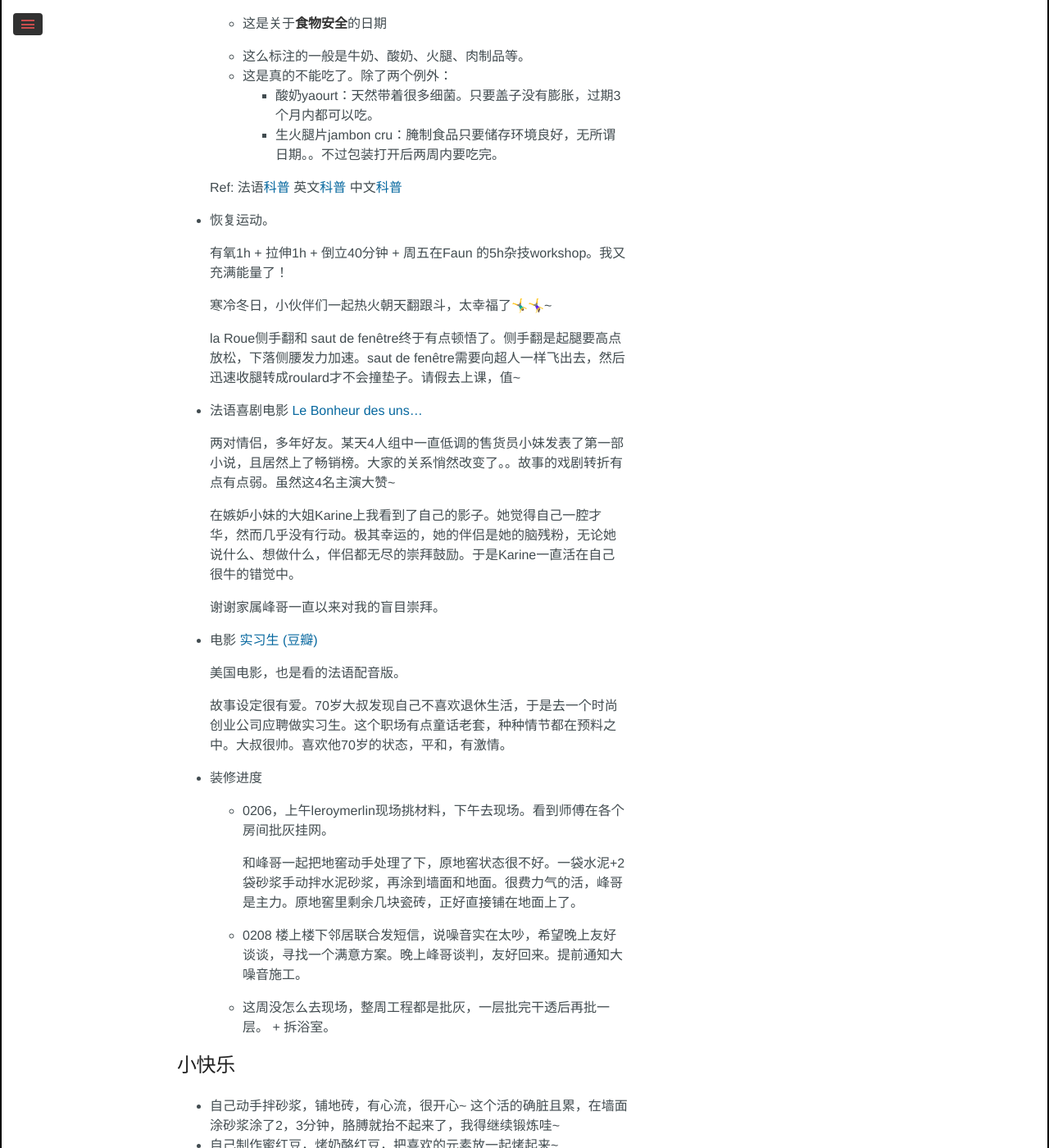
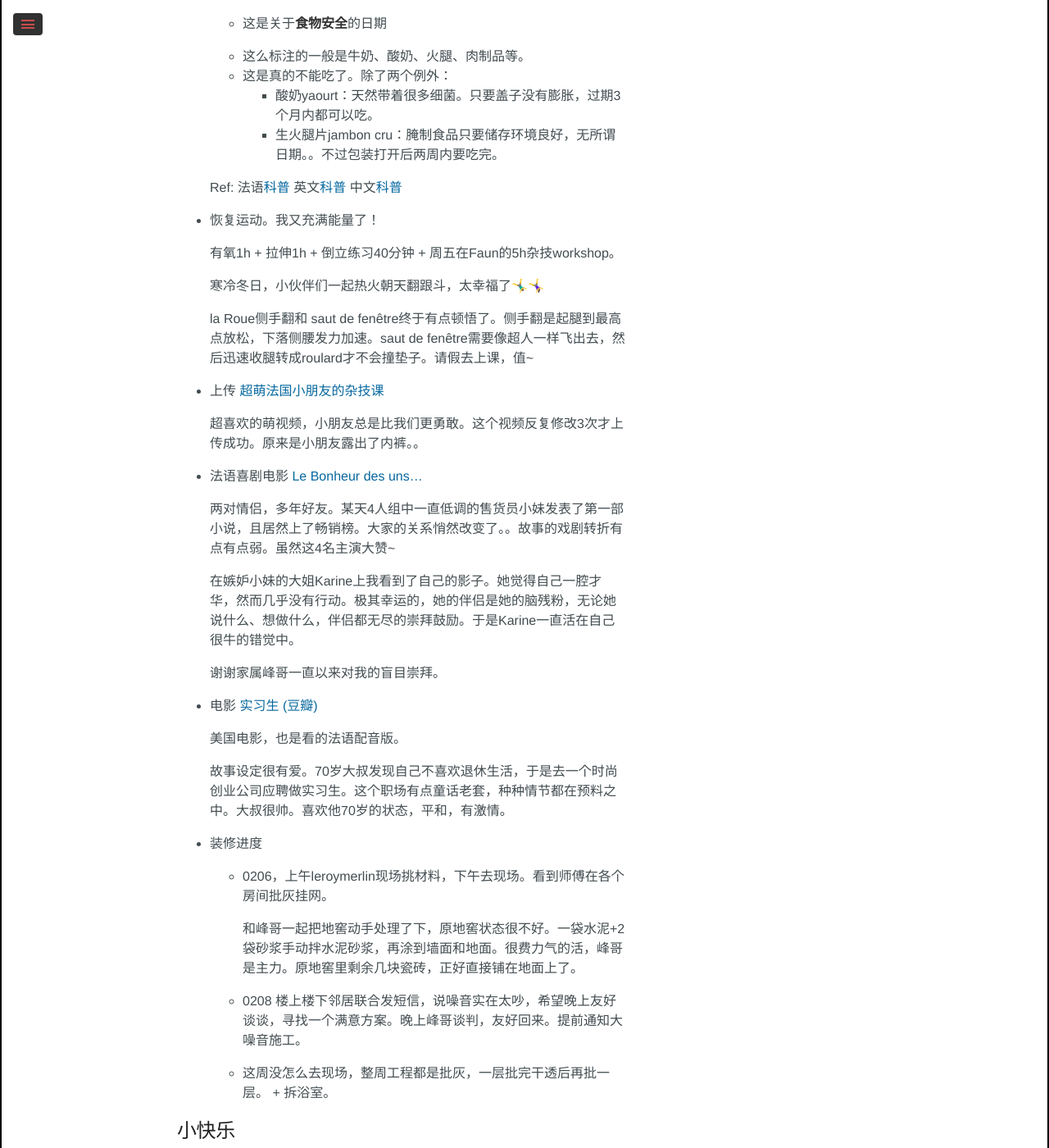
Before and after one commit to ericazhan/ericazhan.github.io, a Jekyll site: the page built from _posts/2021-02-12-weekly.md, in a window 1280 px wide and 1400 px high, scrolled down 1254 px. Shown: the whole window at 82% size. Built offline with Jekyll 4.4.1, drawn with Linux system fonts in a browser that asks for light colours; some web fonts are replaced; comment, search, counter and statistics services are not loaded; some of the changed text lies outside the part shown.

Commit message:
🤸‍♀️ UPDATE:

```diff
--- a/_posts/2021-02-12-weekly.md
+++ b/_posts/2021-02-12-weekly.md
@@ -6,7 +6,7 @@ description: "每周的点滴输出"
 tags: [习惯,周记]
 ---
 
-第十二篇周记。春节快乐~  拌砂浆 + 食物反浪费 + 杂技stage
+第十二篇周记。春节快乐~~  拌砂浆 + 食物反浪费 + 杂技stage
 
 
 ## 喜欢的
@@ -51,13 +51,17 @@ tags: [习惯,周记]
 
   Ref: 法语[科普](https://www.lanutrition.fr/quels-aliments-peut-on-consommer-sans-risque-apres-la-date-de-peremption#:~:text=La%20mention%20%C2%AB%20%C3%A0%20consommer%20de,%2C%20lyophilis%C3%A9s%2C%20st%C3%A9rilis%C3%A9s%2C%20congel%C3%A9s.) 英文[科普](https://www.goodfood.com.au/eat-out/news/how-long-can-you-really-use-foods-past-their-bestbefore-date-20200512-h1o06x) 中文[科普](https://dxy.com/article/5469)
 
-- 恢复运动。
+- 恢复运动。我又充满能量了！
 
-  有氧1h + 拉伸1h + 倒立40分钟 + 周五在Faun 的5h杂技workshop。我又充满能量了！
+  有氧1h + 拉伸1h + 倒立练习40分钟 + 周五在Faun的5h杂技workshop。
 
-  寒冷冬日，小伙伴们一起热火朝天翻跟斗，太幸福了🤸‍♂️🤸‍♀️~
+  寒冷冬日，小伙伴们一起热火朝天翻跟斗，太幸福了🤸‍♂️🤸‍♀️
 
-  la Roue侧手翻和 saut de fenêtre终于有点顿悟了。侧手翻是起腿要高点放松，下落侧腰发力加速。saut de fenêtre需要向超人一样飞出去，然后迅速收腿转成roulard才不会撞垫子。请假去上课，值~
+  la Roue侧手翻和 saut de fenêtre终于有点顿悟了。侧手翻是起腿到最高点放松，下落侧腰发力加速。saut de fenêtre需要像超人一样飞出去，然后迅速收腿转成roulard才不会撞垫子。请假去上课，值~
+
+- 上传 [超萌法国小朋友的杂技课](https://www.bilibili.com/video/BV1xK4y1n7np)
+
+  超喜欢的萌视频，小朋友总是比我们更勇敢。这个视频反复修改3次才上传成功。原来是小朋友露出了内裤。。
 
 - 法语喜剧电影 [Le Bonheur des uns...](https://www.allocine.fr/film/fichefilm_gen_cfilm=271602.html)
 
```
Also changed, not shown: other parts of _posts/2021-02-12-weekly.md (+1 -1 lines).
